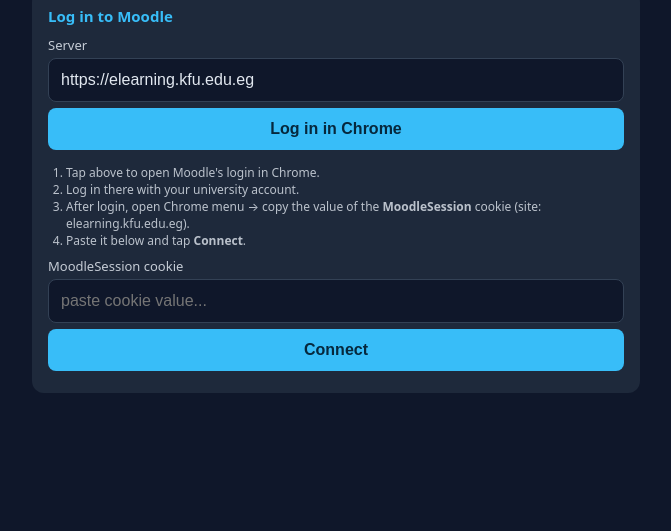
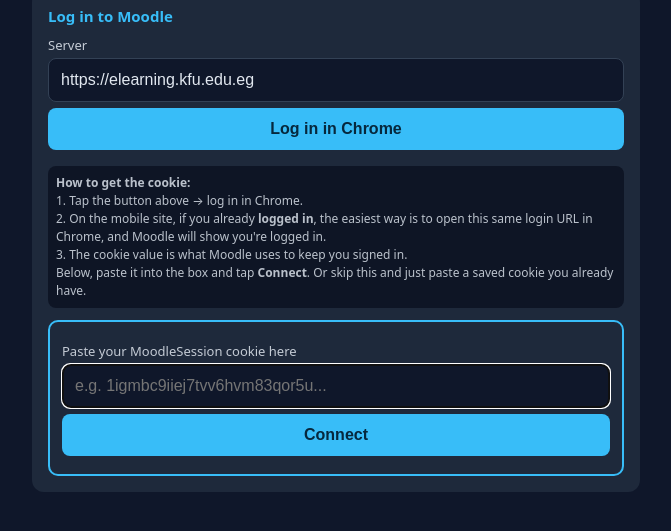
Before and after one commit to Mohamed164x/MoodleDownloader, a website: page web/static/index.html in a window 1280 px wide. Shown: the part 69-600 px from the top of the page, without its empty margins (304-975 px from the left). Drawn offline with Linux system fonts and the light colour scheme.

Commit message:
make cookie paste box prominent on login screen

```diff
--- a/web/static/index.html
+++ b/web/static/index.html
@@ -40,16 +40,20 @@
     <label>Server</label>
     <input id="server" value="https://elearning.kfu.edu.eg">
     <button id="btnLogin">Log in in Chrome</button>
-    <ol style="font-size:12px;opacity:.8;margin:8px 0 4px;padding-left:18px">
-      <li>Tap above to open Moodle's login in Chrome.</li>
-      <li>Log in there with your university account.</li>
-      <li>After login, open Chrome menu → copy the value of the
-          <b>MoodleSession</b> cookie (site: elearning.kfu.edu.eg).</li>
-      <li>Paste it below and tap <b>Connect</b>.</li>
-    </ol>
-    <label>MoodleSession cookie</label>
-    <input id="cookie" placeholder="paste cookie value...">
-    <button id="btnConnect">Connect</button>
+    <div style="font-size:12px;opacity:.8;margin:10px 0 0;padding:8px;background:#0b1120;border-radius:8px;line-height:1.5">
+      <b>How to get the cookie:</b><br>
+      1. Tap the button above → log in in Chrome.<br>
+      2. On the mobile site, if you already <b>logged in</b>, the easiest way is to
+      open this same login URL in Chrome, and Moodle will show you're logged in.<br>
+      3. The cookie value is what Moodle uses to keep you signed in.<br>
+      Below, paste it into the box and tap <b>Connect</b>. Or skip this and just
+      paste a saved cookie you already have.
+    </div>
+    <div style="border:2px solid var(--accent);border-radius:10px;padding:12px;margin-top:12px">
+      <label>Paste your MoodleSession cookie here</label>
+      <input id="cookie" placeholder="e.g. 1igmbc9iiej7tvv6hvm83qor5u..." autofocus>
+      <button id="btnConnect">Connect</button>
+    </div>
     <div class="status" id="connectStatus"></div>
   </div>
 
```
